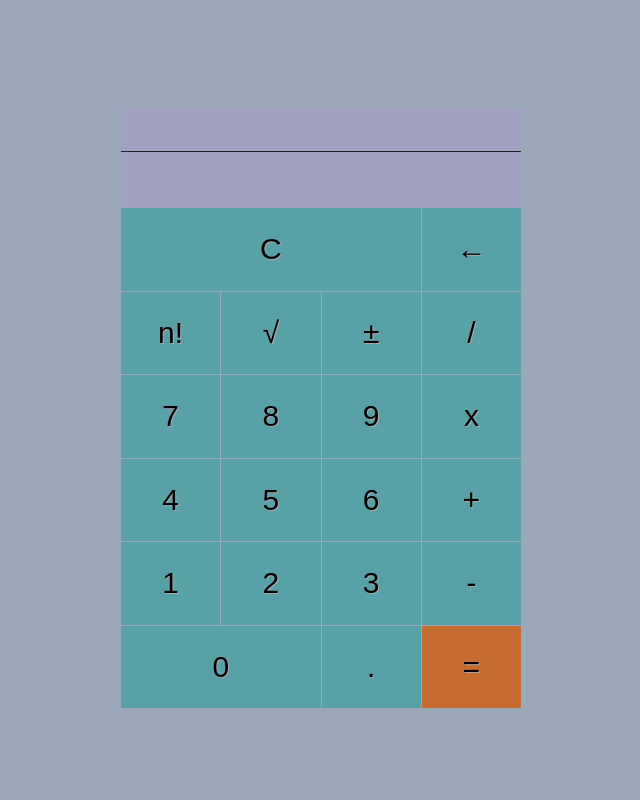
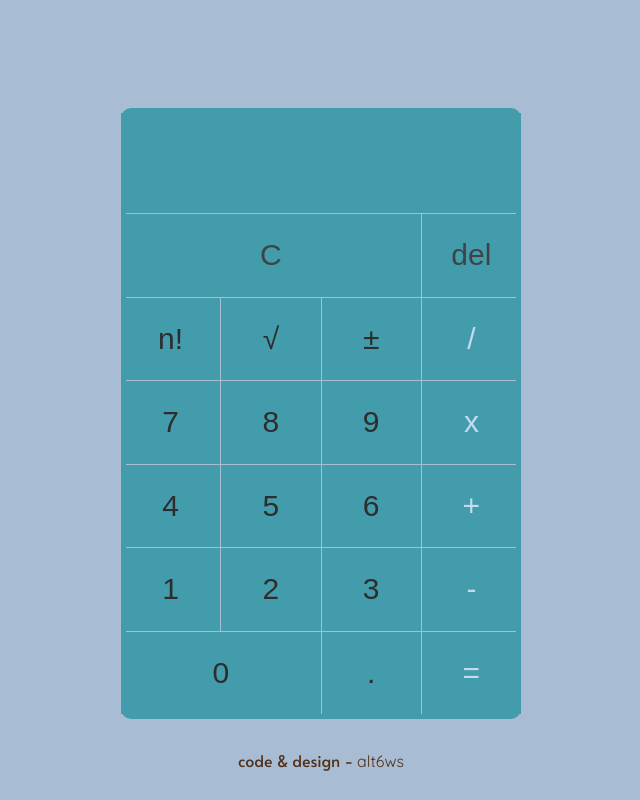
Before and after one commit to Bray821/Project4_Calculator, a plain HTML site: page index.html in a window 1280 px wide. Shown: the whole page, without its empty margins (319-959 px from the left). Drawn offline with Linux system fonts and the light colour scheme.

Commit message:
style cleanup, signature

```diff
--- a/index.html
+++ b/index.html
@@ -25,7 +25,7 @@
       <button class="calc-buttons button-9 button-numbers button-transition">9</button>
       <button class="calc-buttons button-dot button-transition">.</button>
       <button class="calc-buttons button-clear">C</button>
-      <button class="calc-buttons button-backspace button-transition">&larr;</button>
+      <button class="calc-buttons button-backspace button-transition">del</button>
       <button class="calc-buttons button-divide">/</button>
       <button class="calc-buttons button-multiply">x</button>
       <button class="calc-buttons button-add">+</button>
@@ -36,6 +36,9 @@
       <button class="calc-buttons button-equal">=</button>
     </div>
   </div>
+  <footer>
+    <a href="https://github.com/alt6ws/Project4_Calculator">code & design - <span>alt6ws</span></a>
+  </footer>
   <script src="main.js"></script>
 </body>
 </html>
--- a/stylesheet.css
+++ b/stylesheet.css
@@ -1,3 +1,8 @@
+@import url('https://fonts.googleapis.com/css2?family=Montserrat:wght@200;400&display=swap');
+@import url('https://fonts.googleapis.com/css2?family=Quicksand&display=swap');
+@import url('https://fonts.googleapis.com/css2?family=Alata&display=swap');
+
+
 * {
   box-sizing: border-box;
 }
@@ -7,7 +12,7 @@ body {
   flex-direction: column;
   justify-content: center;
   align-items: center;
-  background-color: rgb(154, 168, 184);
+  background-color: rgb(168, 188, 211);
 }
 
 #calculator {
@@ -16,6 +21,8 @@ body {
   align-items: center;
   width: 400px;
   margin-top: 100px;
+  border-radius: 10px;
+  border: 5px solid #429cac;
 }
 
 #display {
@@ -26,7 +33,8 @@ body {
   grid-template-rows: 1fr 2fr;
   width: inherit;
   height: 100px;
-  background-color: #a1a1c0;
+  background-color: #429cac;
+  margin-bottom: 1px;
 }
 
 #display p {
@@ -35,9 +43,10 @@ body {
   padding: 0 10px 5px 0;
   width: 100%;
   height: 30px;
-  border-bottom: 1px solid black;
   text-align: right;
-  font: 16px Arial;
+  letter-spacing: 1px;
+  font-size: 14px ;
+  font-family: 'Montserrat', sans-serif;
 }
 
 #display h3 {
@@ -46,7 +55,9 @@ body {
   width: 100%;
   height: 70px;
   text-align: right;
-  font: 400 32px Arial;
+  font-size: 26px;
+  letter-spacing: 3px;
+  font-family: 'Montserrat', sans-serif;
   margin: 20px 0;
 }
 
@@ -66,11 +77,11 @@ body {
 }
 
 .calc-buttons {
-  background-color: #57a1a7;
   font-size: 30px;
+  background-color: #429cac;
   border: transparent;
   outline: none;
-  text-shadow: 1px 1px 0 rgb(172, 171, 171);
+  color: rgb(46, 45, 45);
 }
 
 .button-clear {
@@ -116,9 +127,14 @@ body {
   }
   .button-clear {
     grid-area: clear;
+    color: rgb(64, 67, 70);
+    text-shadow: none;
   }
   .button-backspace {
     grid-area: backspace;
+    color: rgb(64, 67, 70);
+    text-shadow: none
+
   }
   .button-divide {
     grid-area: divide;
@@ -132,9 +148,13 @@ body {
   .button-subtract {
     grid-area: subtract;
   }
+
+  .button-subtract, .button-add, .button-divide, .button-multiply, .button-equal {
+    color:rgb(197, 218, 241);
+    text-shadow: none;
+  }
   .button-equal {
     grid-area: equal;
-    background-color: rgb(199, 108, 48);
   }
   .button-plusminus {
     grid-area: plusminus;
@@ -147,13 +167,26 @@ body {
   }
 
 .onUse {
-  background-color: rgb(211, 171, 119);
+  background-color: white;
 }
 
 .button-transition:active {
-  box-shadow: inset -1px 1px 3px black;
+  box-shadow: inset -2px 1px 3px black;
 }
 .playing {
   transition: all 0.05s step-start;
   background-color: rgb(255, 255, 255);
 }
+
+footer {
+  margin-top: 30px;
+}
+footer a {
+  text-decoration: none;
+  color: rgb(82, 49, 27);
+  font-size: 16px;
+  font-family: 'Alata', sans-serif;
+}
+span {
+  font-family: 'Quicksand', sans-serif;
+}
```
